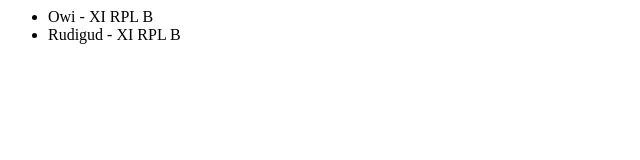
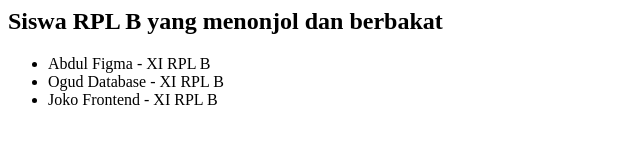
Before and after one commit to nandah4/Ananda-XIRPLB, a plain HTML site: page index.html in a window 1280 px wide. Shown: the whole page, without its empty margins (0-640 px from the left). Drawn offline with Linux system fonts and the light colour scheme.

Commit message:
update file index.html

```diff
--- a/index.html
+++ b/index.html
@@ -1,8 +1,12 @@
 <html>
     <body>
+        <h2>Siswa RPL B yang menonjol dan berbakat</h2>
         <ul>
-            <li>Owi - XI RPL B</li>
-            <li>Rudigud - XI RPL B</li>
+            <li>Abdul Figma - XI RPL B</li>
+
+            <li>Ogud Database - XI RPL B</li>
+
+            <li>Joko Frontend - XI RPL B</li>
         </ul>
     </body>
 </html>
```
